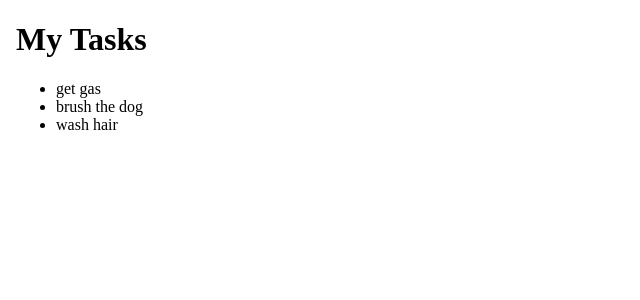
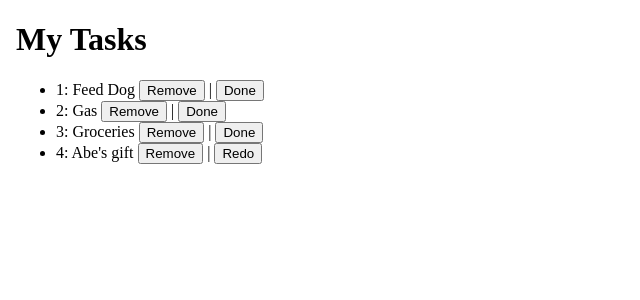
Before and after one commit to alantmatos/angular-developer, an Angular app in the folder todo/: page / in a window 1280 px wide. Shown: the top 300 px of the page, without its empty margins (0-640 px from the left). Built offline with nearby package versions, Linux system fonts and the light colour scheme.

Commit message:
BREAKING CHANGE: create model.ts

```diff
--- a/todo/src/app/app.component.html
+++ b/todo/src/app/app.component.html
@@ -1,11 +1,13 @@
 <!DOCTYPE html>
 <html lang="en">
+
 <head>
   <meta charset="UTF-8">
   <meta http-equiv="X-UA-Compatible" content="IE=edge">
   <meta name="viewport" content="width=device-width, initial-scale=1.0">
   <title>Document</title>
 </head>
+
 <body>
 
   <div>
@@ -14,11 +16,17 @@
     </h1>
 
     <ul>
-    <li *ngFor="let todo of todos">{{todo}}</li>
+      <li *ngFor="let todo of todos">
+        {{todo.id}}: {{todo.todo}}
+        <button> Remove </button> |
+        <button *ngIf="!todo.done"> Done </button>
+        <button *ngIf="todo.done"> Redo </button>
+      </li>
     </ul>
   </div>
 
 
 
 </body>
+
 </html>
--- a/todo/src/app/app.component.ts
+++ b/todo/src/app/app.component.ts
@@ -1,4 +1,5 @@
 import { Component } from '@angular/core';
+import { Todo } from 'src/models/todo.model';
 
 @Component({
   selector: 'app-root',
@@ -7,14 +8,15 @@ import { Component } from '@angular/core';
 })
 export class AppComponent {
   public title: String = 'My Tasks';
-  public todos: any[] = [];
+  public todos: Todo[] = [];
 
   /**
    *
    */
   constructor() {
-    this.todos.push('get gas');
-    this.todos.push('brush the dog');
-    this.todos.push('wash hair');
+    this.todos.push(new Todo(1, "Feed Dog", false));
+    this.todos.push(new Todo(2, "Gas", false));
+    this.todos.push(new Todo(3, "Groceries", false));
+    this.todos.push(new Todo(4, "Abe's gift", true));
   }
 }
--- /dev/null
+++ b/todo/src/models/todo.model.ts
@@ -0,0 +1,11 @@
+export class Todo {
+
+    /**
+     *
+     */
+    constructor(
+        public id: Number,
+        public todo: String,
+        public done: Boolean
+    ) { }
+}
```
Also changed, not shown: 1 other file (tests, documents, lock files or other folders). Lines whose indentation alone changed are shown as unchanged.
